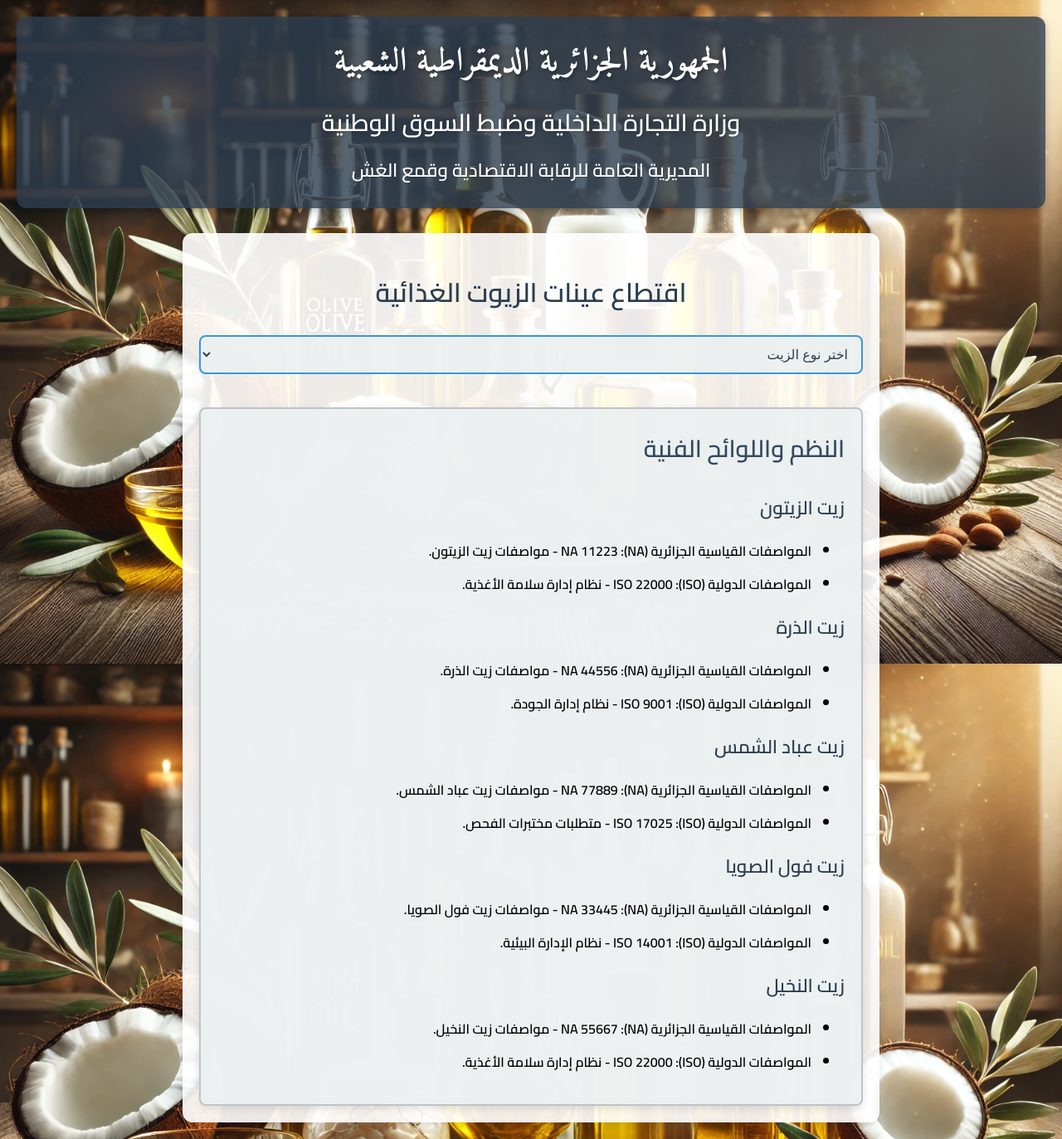
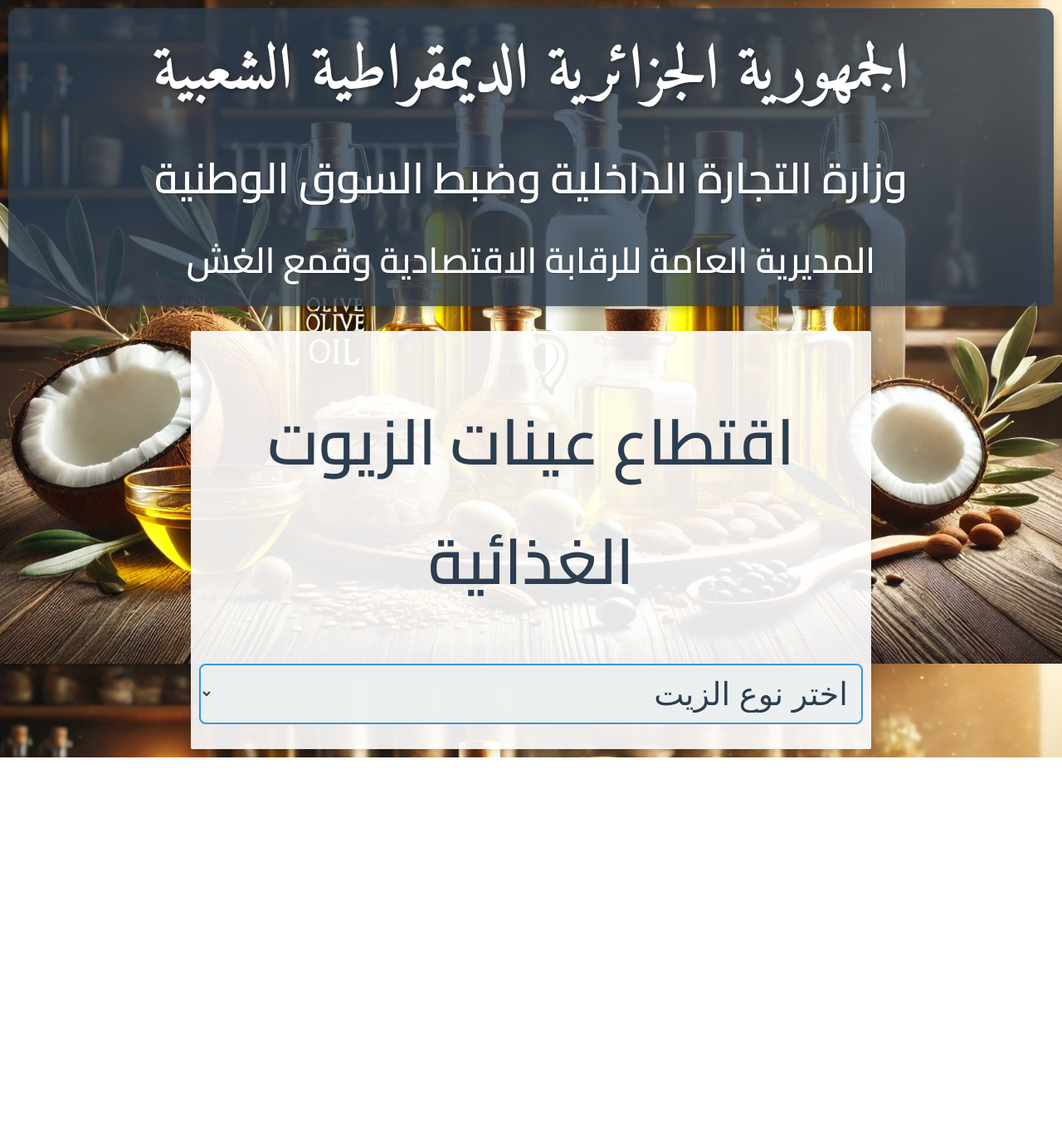
Before and after one commit to dido-12/echantillonnage-huile, a plain HTML site: page index.html in a window 1280 px wide. Shown: the whole page at 83% size. After the commit the page ends 913 px from the top, so only its background shows below. Drawn offline with Linux system fonts and the light colour scheme.

Commit message:
Update index.html

```diff
--- a/index.html
+++ b/index.html
@@ -5,7 +5,6 @@
     <meta name="viewport" content="width=device-width, initial-scale=1.0">
     <title>اقتطاع عينات الزيوت الغذائية</title>
     <style>
-        /* استيراد خط عربي جمالي */
         @import url('https://fonts.googleapis.com/css2?family=Amiri:wght@700&family=Cairo:wght@600&display=swap');
 
         body {
@@ -13,55 +12,56 @@
             direction: rtl;
             text-align: right;
             margin: 0;
-            padding: 20px;
-            background-image: url('huile.png'); /* رابط الصورة الخلفية */
+            padding: 10px;
+            background-image: url('huile.png');
             background-size: cover;
             background-position: center;
             background-attachment: fixed;
+            font-size: 3vw; /* حجم الخط يتناسب مع عرض الشاشة */
         }
         .header {
             text-align: center;
             margin-bottom: 30px;
-            padding: 20px;
-            background-color: rgba(44, 62, 80, 0.8); /* خلفية شفافة */
+            padding: 10px;
+            background-color: rgba(44, 62, 80, 0.8);
             color: #fff;
             border-radius: 12px;
             box-shadow: 0 4px 10px rgba(0, 0, 0, 0.2);
         }
         .header h1 {
             font-family: 'Amiri', serif;
-            font-size: 2.5em;
+            font-size: 2em; /* حجم الخط يتناسب مع العرض */
             margin: 0;
             text-shadow: 2px 2px 4px rgba(0, 0, 0, 0.3);
         }
         .header h2 {
             font-family: 'Cairo', sans-serif;
-            font-size: 1.8em;
+            font-size: 1.35em;
             margin: 10px 0;
             text-shadow: 1px 1px 3px rgba(0, 0, 0, 0.2);
         }
         .header h3 {
             font-family: 'Cairo', sans-serif;
-            font-size: 1.4em;
+            font-size: 1.12em;
             margin: 5px 0;
             text-shadow: 1px 1px 2px rgba(0, 0, 0, 0.2);
         }
         .container {
             max-width: 800px;
             margin: 0 auto;
-            background-color: rgba(255, 255, 255, 0.9); /* خلفية شفافة */
-            padding: 20px;
-            border-radius: 12px;
+            background-color: rgba(255, 255, 255, 0.9);
+            padding: 10px;
+            border-radius: 2px;
             box-shadow: 0 4px 10px rgba(0, 0, 0, 0.1);
         }
         select {
             width: 100%;
             padding: 12px;
-            font-size: 16px;
+            font-size: 1em;
             border: 2px solid #3498db;
             border-radius: 8px;
             margin-bottom: 20px;
-            background-color: rgba(236, 240, 241, 0.9); /* خلفية شفافة */
+            background-color: rgba(236, 240, 241, 0.9);
             color: #2c3e50;
             transition: all 0.3s ease;
         }
@@ -73,26 +73,26 @@
             display: none;
             opacity: 0;
             padding: 20px;
-            background-color: rgba(236, 240, 241, 0.9); /* خلفية شفافة */
+            background-color: rgba(236, 240, 241, 0.9);
             border: 2px solid #bdc3c7;
             border-radius: 8px;
             margin-top: 20px;
             box-shadow: 0 4px 10px rgba(0, 0, 0, 0.1);
-            transition: opacity 0.5s ease, transform 0.3s ease;
+            transition: opacity 0.13s ease, transform 0.3s ease;
         }
         .details h2 {
             color: #34495e;
             margin-top: 0;
-            font-size: 1.8em;
+            font-size: 1.5em;
             text-shadow: 1px 1px 2px rgba(0, 0, 0, 0.1);
         }
         .details p {
-            margin: 10px 0;
+            margin: 5px 0;
             color: #2c3e50;
             line-height: 1.6;
         }
         .details ul {
-            margin: 10px 0;
+            margin: 5px 0;
             padding-left: 20px;
             color: #2c3e50;
         }
@@ -107,8 +107,9 @@
             box-shadow: 0 6px 15px rgba(0, 0, 0, 0.2);
         }
         .regulations {
-            margin-top: 20px;
-            padding: 20px;
+            display: none;
+            margin-top: 10px;
+            padding: 10px;
             background-color: rgba(236, 240, 241, 0.9);
             border: 2px solid #bdc3c7;
             border-radius: 8px;
@@ -116,13 +117,8 @@
         }
         .regulations h2 {
             color: #34495e;
-            font-size: 1.8em;
+            font-size: 1.15em;
             margin-top: 0;
-        }
-        .regulations h3 {
-            color: #2c3e50;
-            font-size: 1.4em;
-            margin: 15px 0 10px;
         }
         .regulations ul {
             padding-left: 20px;
@@ -161,12 +157,11 @@
         <p><strong>التحديدات الميكروبيولوجية:</strong> العد البكتيري الكلي، وجود الفطريات، وجود الخمائر.</p>
         <p><strong>حفظ العينات:</strong> يتم حفظ العينات في مكان بارد وجاف بعيدًا عن الضوء.</p>
         <p><strong>نقل العينات:</strong> يتم نقل العينات في عبوات زجاجية محكمة الإغلاق.</p>
-        <p><strong>المدة اللازمة للتحليل:</strong>
+        <p><strong>المدة اللازمة للتحليل:</strong></p>
         <ul>
             <li>الفيزيوكيميائية: 24-48 ساعة.</li>
             <li>الميكروبيولوجية: 3-5 أيام.</li>
         </ul>
-        </p>
     </div>
 
     <div id="corn" class="details">
@@ -178,12 +173,11 @@
         <p><strong>التحديدات الميكروبيولوجية:</strong> العد البكتيري الكلي، وجود الفطريات، وجود الخمائر.</p>
         <p><strong>حفظ العينات:</strong> يتم حفظ العينات في مكان بارد وجاف بعيدًا عن الضوء.</p>
         <p><strong>نقل العينات:</strong> يتم نقل العينات في عبوات زجاجية محكمة الإغلاق.</p>
-        <p><strong>المدة اللازمة للتحليل:</strong>
+        <p><strong>المدة اللازمة للتحليل:</strong></p>
         <ul>
             <li>الفيزيوكيميائية: 24-48 ساعة.</li>
             <li>الميكروبيولوجية: 3-5 أيام.</li>
         </ul>
-        </p>
     </div>
 
     <div id="sunflower" class="details">
@@ -195,12 +189,11 @@
         <p><strong>التحديدات الميكروبيولوجية:</strong> العد البكتيري الكلي، وجود الفطريات، وجود الخمائر.</p>
         <p><strong>حفظ العينات:</strong> يتم حفظ العينات في مكان بارد وجاف بعيدًا عن الضوء.</p>
         <p><strong>نقل العينات:</strong> يتم نقل العينات في عبوات زجاجية محكمة الإغلاق.</p>
-        <p><strong>المدة اللازمة للتحليل:</strong>
+        <p><strong>المدة اللازمة للتحليل:</strong></p>
         <ul>
             <li>الفيزيوكيميائية: 24-48 ساعة.</li>
             <li>الميكروبيولوجية: 3-5 أيام.</li>
         </ul>
-        </p>
     </div>
 
     <div id="soybean" class="details">
@@ -212,12 +205,11 @@
         <p><strong>التحديدات الميكروبيولوجية:</strong> العد البكتيري الكلي، وجود الفطريات، وجود الخمائر.</p>
         <p><strong>حفظ العينات:</strong> يتم حفظ العينات في مكان بارد وجاف بعيدًا عن الضوء.</p>
         <p><strong>نقل العينات:</strong> يتم نقل العينات في عبوات زجاجية محكمة الإغلاق.</p>
-        <p><strong>المدة اللازمة للتحليل:</strong>
+        <p><strong>المدة اللازمة للتحليل:</strong></p>
         <ul>
             <li>الفيزيوكيميائية: 24-48 ساعة.</li>
             <li>الميكروبيولوجية: 3-5 أيام.</li>
         </ul>
-        </p>
     </div>
 
     <div id="palm" class="details">
@@ -229,77 +221,80 @@
         <p><strong>التحديدات الميكروبيولوجية:</strong> العد البكتيري الكلي، وجود الفطريات، وجود الخمائر.</p>
         <p><strong>حفظ العينات:</strong> يتم حفظ العينات في مكان بارد وجاف بعيدًا عن الضوء.</p>
         <p><strong>نقل العينات:</strong> يتم نقل العينات في عبوات زجاجية محكمة الإغلاق.</p>
-        <p><strong>المدة اللازمة للتحليل:</strong>
+        <p><strong>المدة اللازمة للتحليل:</strong></p>
         <ul>
             <li>الفيزيوكيميائية: 24-48 ساعة.</li>
             <li>الميكروبيولوجية: 3-5 أيام.</li>
         </ul>
-        </p>
     </div>
 
     <!-- قسم النظم واللوائح الفنية -->
-    <div class="regulations">
-        <h2>النظم واللوائح الفنية</h2>
-
-        <div id="oliveRegulations">
-            <h3>زيت الزيتون</h3>
+    <div id="oliveRegulations" class="regulations">
+        <h2>النظم واللوائح الفنية لزيت الزيتون</h2>
         <ul>
             <li><strong>المواصفات القياسية الجزائرية (NA):</strong> NA 11223 - مواصفات زيت الزيتون.</li>
             <li><strong>المواصفات الدولية (ISO):</strong> ISO 22000 - نظام إدارة سلامة الأغذية.</li>
         </ul>
     </div>
 
-        <div id="cornRegulations">
-            <h3>زيت الذرة</h3>
+    <div id="cornRegulations" class="regulations">
+        <h2>النظم واللوائح الفنية لزيت الذرة</h2>
         <ul>
             <li><strong>المواصفات القياسية الجزائرية (NA):</strong> NA 44556 - مواصفات زيت الذرة.</li>
             <li><strong>المواصفات الدولية (ISO):</strong> ISO 9001 - نظام إدارة الجودة.</li>
         </ul>
     </div>
 
-        <div id="sunflowerRegulations">
-            <h3>زيت عباد الشمس</h3>
+    <div id="sunflowerRegulations" class="regulations">
+        <h2>النظم واللوائح الفنية لزيت عباد الشمس</h2>
         <ul>
             <li><strong>المواصفات القياسية الجزائرية (NA):</strong> NA 77889 - مواصفات زيت عباد الشمس.</li>
             <li><strong>المواصفات الدولية (ISO):</strong> ISO 17025 - متطلبات مختبرات الفحص.</li>
         </ul>
     </div>
 
-        <div id="soybeanRegulations">
-            <h3>زيت فول الصويا</h3>
+    <div id="soybeanRegulations" class="regulations">
+        <h2>النظم واللوائح الفنية لزيت فول الصويا</h2>
         <ul>
             <li><strong>المواصفات القياسية الجزائرية (NA):</strong> NA 33445 - مواصفات زيت فول الصويا.</li>
             <li><strong>المواصفات الدولية (ISO):</strong> ISO 14001 - نظام الإدارة البيئية.</li>
         </ul>
     </div>
 
-        <div id="palmRegulations">
-            <h3>زيت النخيل</h3>
+    <div id="palmRegulations" class="regulations">
+        <h2>النظم واللوائح الفنية لزيت النخيل</h2>
         <ul>
             <li><strong>المواصفات القياسية الجزائرية (NA):</strong> NA 55667 - مواصفات زيت النخيل.</li>
             <li><strong>المواصفات الدولية (ISO):</strong> ISO 22000 - نظام إدارة سلامة الأغذية.</li>
         </ul>
     </div>
 </div>
-</div>
 
 <script>
     function showDetails() {
-        // إخفاء جميع التفاصيل أولًا
         var details = document.querySelectorAll('.details');
         details.forEach(function(detail) {
             detail.style.opacity = '0';
             detail.style.display = 'none';
         });
 
-        // عرض التفاصيل المحددة
+        var regulations = document.querySelectorAll('.regulations');
+        regulations.forEach(function(regulation) {
+            regulation.style.display = 'none';
+        });
+
         var selectedProduct = document.getElementById('productSelect').value;
         if (selectedProduct) {
             var selectedDetail = document.getElementById(selectedProduct);
             selectedDetail.style.display = 'block';
             setTimeout(function() {
                 selectedDetail.style.opacity = '1';
-            }, 10); // تأخير بسيط لتفعيل الانتقال
+            }, 10);
+
+            var selectedRegulation = document.getElementById(selectedProduct + 'Regulations');
+            if (selectedRegulation) {
+                selectedRegulation.style.display = 'block';
+            }
         }
     }
 </script>
```
Lines whose indentation alone changed are shown as unchanged.
